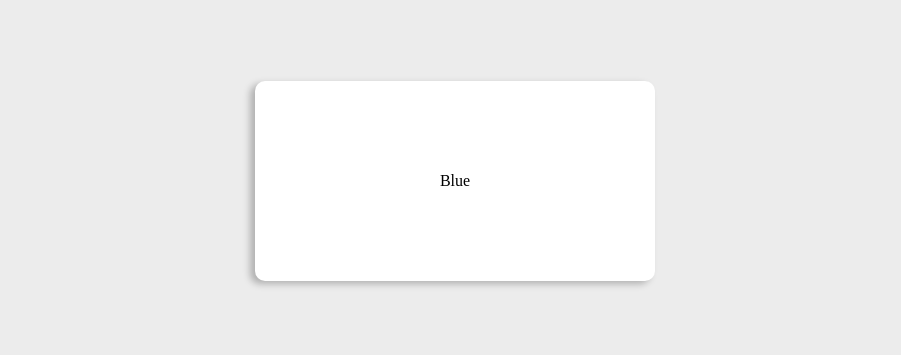
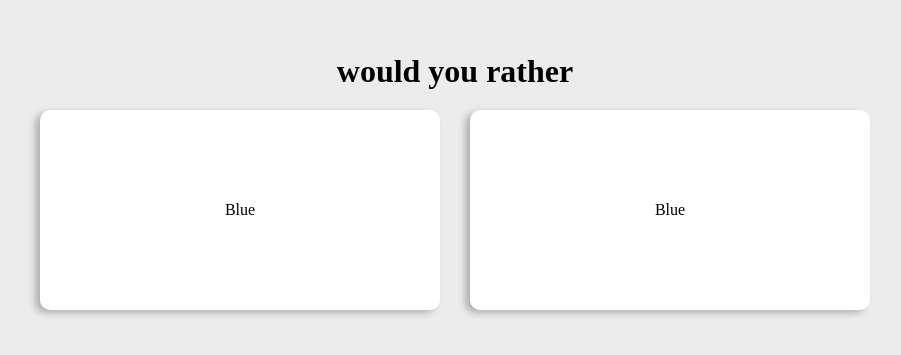
Before and after one commit to Tornike512/Weight-Squirrel-2, a React (Vite) app: page / in a window 1280 px wide. Shown: the part 219-574 px from the top of the page, without its empty margins (185-1086 px from the left). Built offline with nearby package versions, Linux system fonts and the light colour scheme.

Commit message:
Add: App Spacing

```diff
--- a/src/App.tsx
+++ b/src/App.tsx
@@ -2,8 +2,12 @@ import { Card } from "./Components/Card";
 
 function App() {
   return (
-    <div className="card-page-wrapper">
-      <Card />
+    <div className="app">
+      <h1>would you rather</h1>
+      <div className="card-page-wrapper">
+        <Card />
+        <Card />
+      </div>
     </div>
   );
 }
--- a/src/Sass/Global.scss
+++ b/src/Sass/Global.scss
@@ -13,9 +13,21 @@ body {
   background-color: #ececec;
 }
 
-.card-page-wrapper {
+.app {
   height: 100vh;
+  padding: 50px;
   display: flex;
+  align-items: center;
   justify-content: center;
-  align-items: center;
+  flex-direction: column;
+
+  h1 {
+    margin-bottom: 20px;
+  }
+
+  .card-page-wrapper {
+    display: grid;
+    grid-template-columns: 400px 400px;
+    column-gap: 30px;
+  }
 }
```
